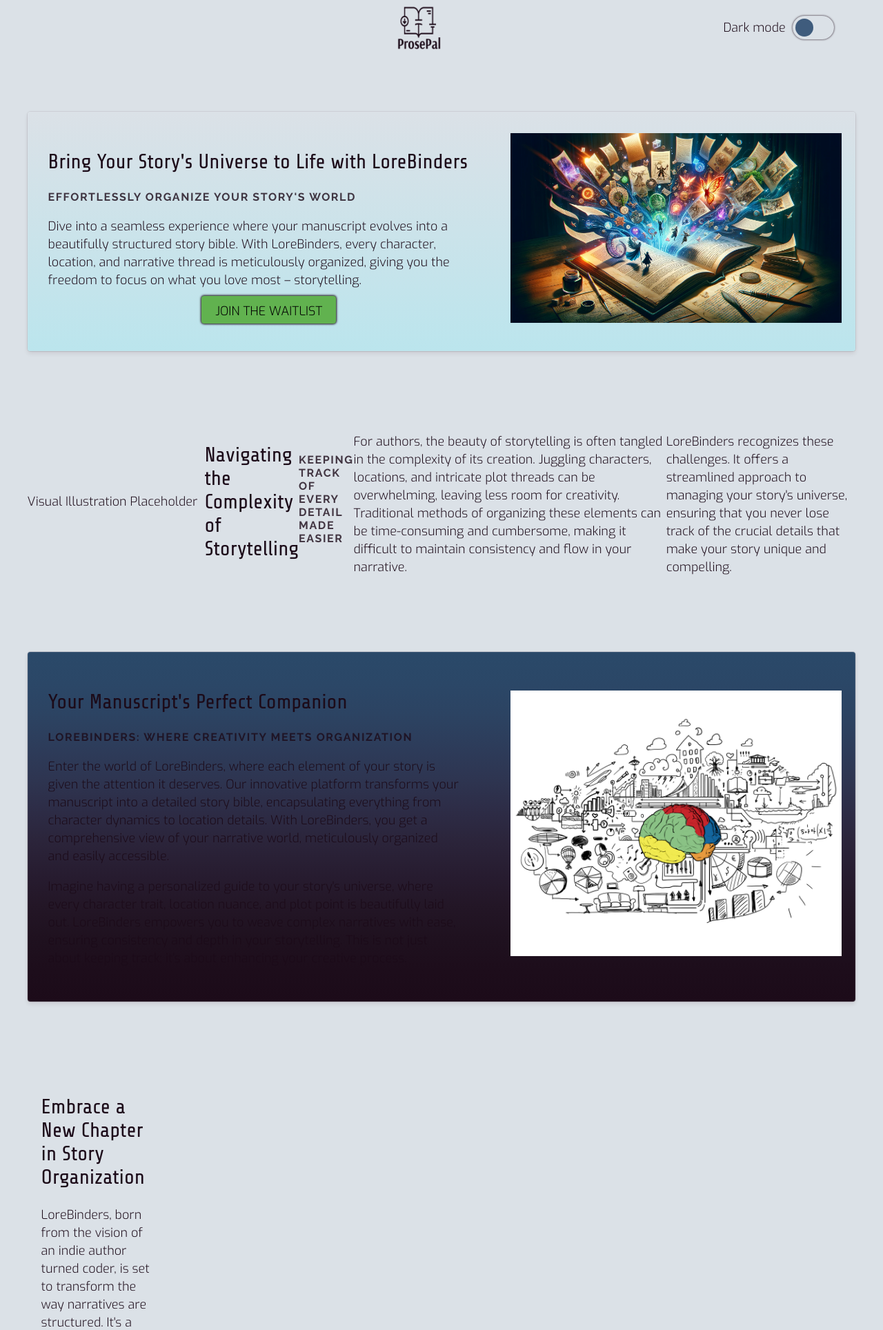
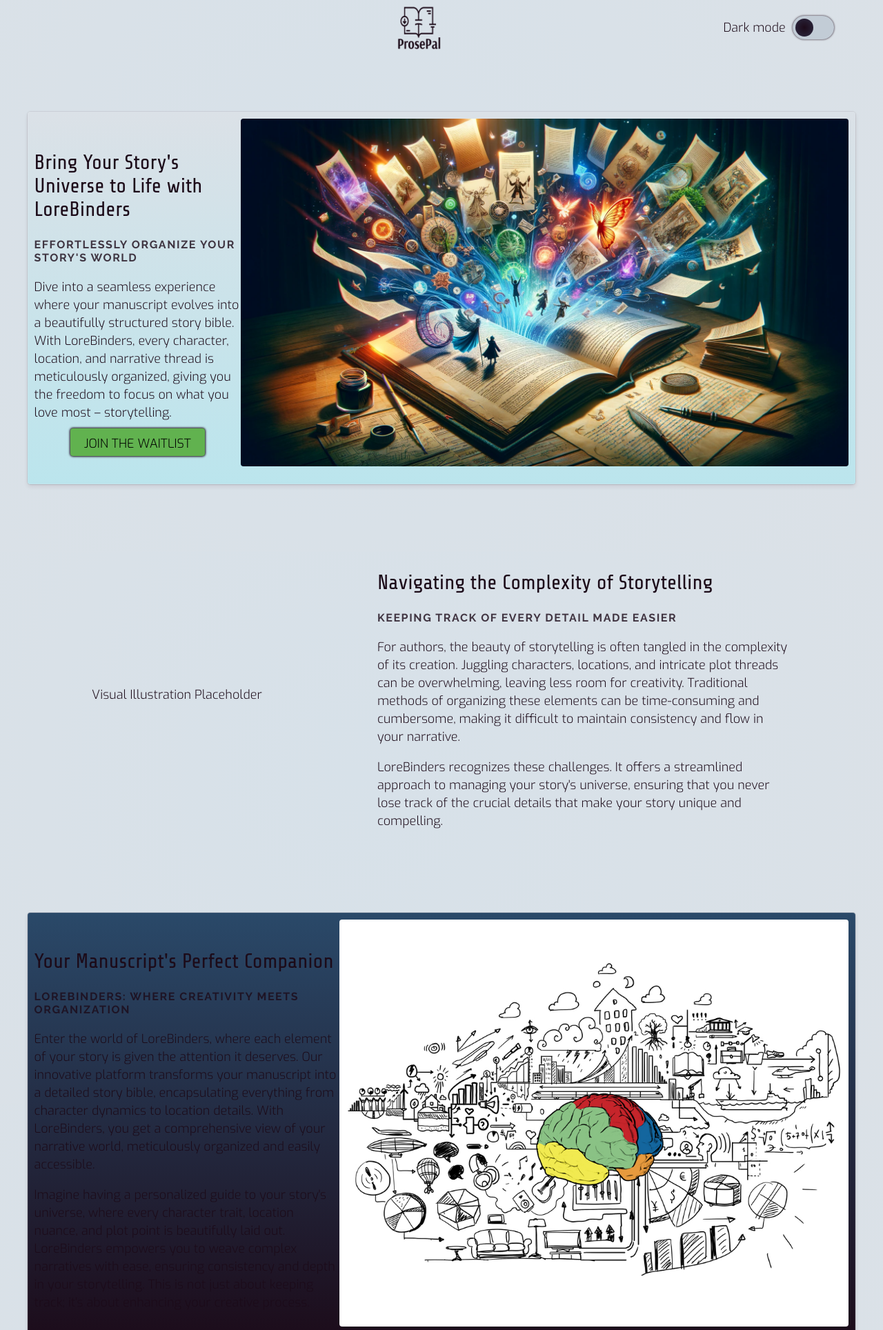
Before and after one commit to ashrobertsdragon/Finetune-GPT-3.5-for-Authors, a Flask app: page / in a window 1280 px wide. Shown: the top 1928 px of the page at 69% size. Run offline with Flask 3, Linux system fonts and the light colour scheme; some libraries are stand-ins or nearby versions.

Commit message:
added gradients to background and toggle

```diff
--- a/static/css/landing.css
+++ b/static/css/landing.css
@@ -60,21 +60,21 @@ header {
   transition: .4s;
 }
 input:checked + .slider {
-  background-color: #3F5C7D;
-  box-shadow: inset 0 0 3px #DBE1E7;;
+  background-color: #070307;
+  box-shadow: inset 0 0 3px #c2ccd6;
 }
 input:checked + .slider:before {
-  background-color: #DBE1E7;
+  background: radial-gradient(circle at 50% 50%, #dbe1e7, #8599ad);
   -webkit-transform: translateX(26px);
   -ms-transform: translateX(26px);
   transform: translateX(26px);
 }
 input:not(:checked) + .slider {
-  background-color: #DBE1E7;
-  box-shadow: 0 0 3px #1C0B19;
+  background-color: #c2ccd6;
+  box-shadow: 0 0 3px #1d0b1a;
 }
 input:not(:checked) + .slider:before {
-  background-color: #3F5C7D;
+  background: radial-gradient(circle at 50% 50%, #1d0b1a, #2c2941);
 }
 .slider.round {
   border-radius: 34px;
@@ -90,11 +90,13 @@ main {
 
 /* Dark Mode and Light Mode */
 body.dark-mode {
-  background-color: #1C0B19;
+  background: linear-gradient(0deg, #251126, #1c0b19);
+  background-attachment: fixed;
   color: #DBE1E7;
 }
 body.light-mode {
-  background-color: #DBE1E7;
+  background: radial-gradient(circle at 40% 40%, #d7e1e9, #dbe1e7);
+  background-attachment: fixed;
   color: #1C0B19;
 
 }
@@ -143,7 +145,7 @@ footer.light-mode {
   color: #3F5C7D;
 }
 footer.dark-mode {
-  background-color: #1C0B19;
+  background: linear-gradient(0deg, #1c0b19, #2c2941);
   color: #DBE1E7;
 }
 
@@ -164,13 +166,12 @@ main {
   justify-content: space-around;
 }
 
-.left-box {
+.text-box {
   flex: 2;
   padding: 20px;
-
 }
 
-.right-box {
+.image-box {
   flex: 1.5;
   padding: 10px;
   display: flex;
@@ -227,7 +228,17 @@ p {
 }
 
 body.dark-mode .hero, .solution, .features, .call-to-action {
-  background: linear-gradient(180deg, #2a4969, #2b4767, #2c4362, #2d3c5a, #2e3551, #2d2c46, #2b243a, #271c30, #231626, #1f111f, #1d0d1b, #1c0b19);;
+  background: linear-gradient(180deg, #2a4969, #1c0b19);;
+}
+
+.problem, .anticipation {
+  position: relative;
+  background-size: cover;
+  background-position: center;
+  padding-top: 10px;
+  padding-bottom: 20px;
+  padding-left: 10px;
+  padding-right: 10px;
 }
 
 
@@ -245,10 +256,12 @@ body.dark-mode .hero, .solution, .features, .call-to-action {
   0 0.9px 1.5px rgba(44, 11, 25, 0.045),
   0 3.5px 6px rgba(44, 11, 25, 0.09) !important;
 }
-
+h1 .feature {
+  color: #DBE1E7;
+}
 body.dark-mode .feature{
   background: #1C0B19;
-color: #DBE1E7
+  color: #DBE1E7
 }
 
 .feature:hover {
@@ -262,6 +275,7 @@ body.dark-mode .hero::after, .features::after, .call-to-action::after {
 img {
   max-width: 100%;
   height: auto;
+  border-radius: 4px;
 }
 
 /* Responsive Design */
```
